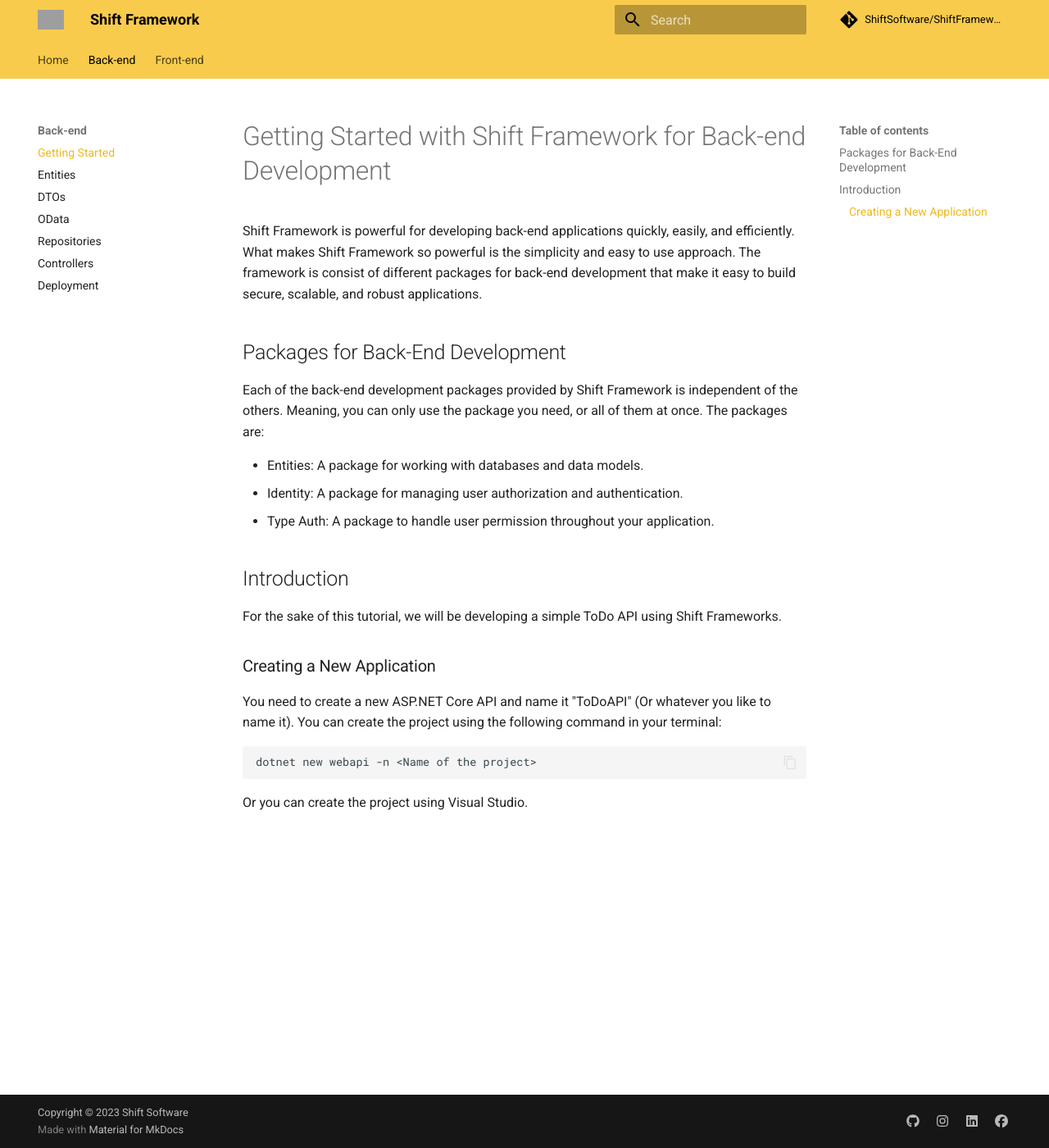
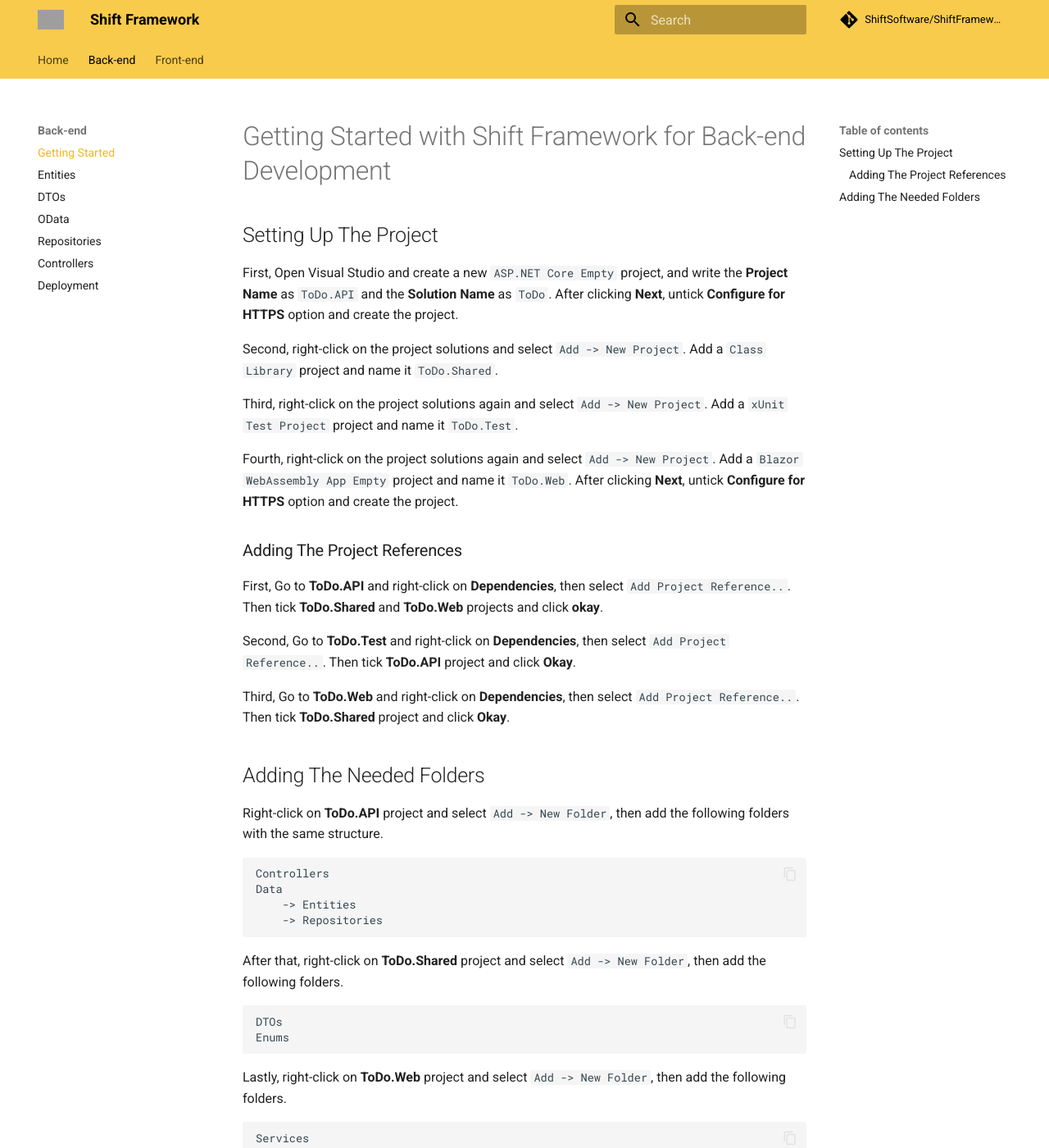
Before and after one commit to ShiftSoftware/ShiftFrameworkWebsite, an MkDocs documentation site: the page built from docs/back-end/getting-started.md, in a window 1280 px wide and 1400 px high. Shown: the whole window at 82% size. Built offline with MkDocs 1.6.1 and Material for MkDocs 9.7.7, drawn with Linux system fonts in a browser that asks for light colours; comment, search, counter and statistics services are not loaded; grey boxes are pictures that could not be loaded.

Commit message:
Update getting-started.md in back-end

````diff
--- a/docs/back-end/getting-started.md
+++ b/docs/back-end/getting-started.md
@@ -1,23 +1,44 @@
 # Getting Started with Shift Framework for Back-end Development
 
-Shift Framework is powerful for developing back-end applications quickly, easily, and efficiently. What makes Shift Framework so powerful is the simplicity and easy to use approach. The framework is consist of different packages for back-end development that make it easy to build secure, scalable, and robust applications.
+## Setting Up The Project
 
-## Packages for Back-End Development
+First, Open Visual Studio and create a new ``ASP.NET Core Empty`` project, and write the **Project Name** as ``ToDo.API`` and the **Solution Name** as ``ToDo``. After clicking **Next**, untick **Configure for HTTPS** option and create the project.
 
-Each of the back-end development packages provided by Shift Framework is independent of the others. Meaning, you can only use the package you need, or all of them at once. The packages are:
+Second, right-click on the project solutions and select ``Add -> New Project``. Add a ``Class Library`` project and name it ``ToDo.Shared``.
 
-- Entities: A package for working with databases and data models.
-- Identity: A package for managing user authorization and authentication.
-- Type Auth: A package to handle user permission throughout your application.
+Third, right-click on the project solutions again and select ``Add -> New Project``. Add a ``xUnit Test Project`` project and name it ``ToDo.Test``.
 
-## Introduction
+Fourth, right-click on the project solutions again and select ``Add -> New Project``. Add a ``Blazor WebAssembly App Empty`` project and name it ``ToDo.Web``. After clicking **Next**, untick **Configure for HTTPS** option and create the project.
 
-For the sake of this tutorial, we will be developing a simple ToDo API using Shift Frameworks.
+### Adding The Project References
 
-### Creating a New Application
+First, Go to **ToDo.API** and right-click on **Dependencies**, then select ``Add Project Reference..``. Then tick **ToDo.Shared** and **ToDo.Web** projects and click **okay**.
 
-You need to create a new ASP.NET Core API and name it "ToDoAPI" (Or whatever you like to name it). You can create the project using the following command in your terminal:
-``` sh
-dotnet new webapi -n <Name of the project>
+Second, Go to **ToDo.Test** and right-click on **Dependencies**, then select ``Add Project Reference..``. Then tick **ToDo.API** project and click **Okay**.
+
+Third, Go to **ToDo.Web** and right-click on **Dependencies**, then select ``Add Project Reference..``. Then tick **ToDo.Shared** project and click **Okay**.
+
+## Adding The Needed Folders
+
+Right-click on **ToDo.API** project and select ``Add -> New Folder``, then add the following folders with the same structure.
+
 ```
-Or you can create the project using Visual Studio.
+Controllers
+Data
+    -> Entities
+    -> Repositories
+```
+
+After that, right-click on **ToDo.Shared** project and select `` Add -> New Folder``, then add the following folders.
+
+```
+DTOs
+Enums
+```
+
+Lastly, right-click on **ToDo.Web** project and select `` Add -> New Folder``, then add the following folders.
+
+```
+Services
+Shared
+```
````
